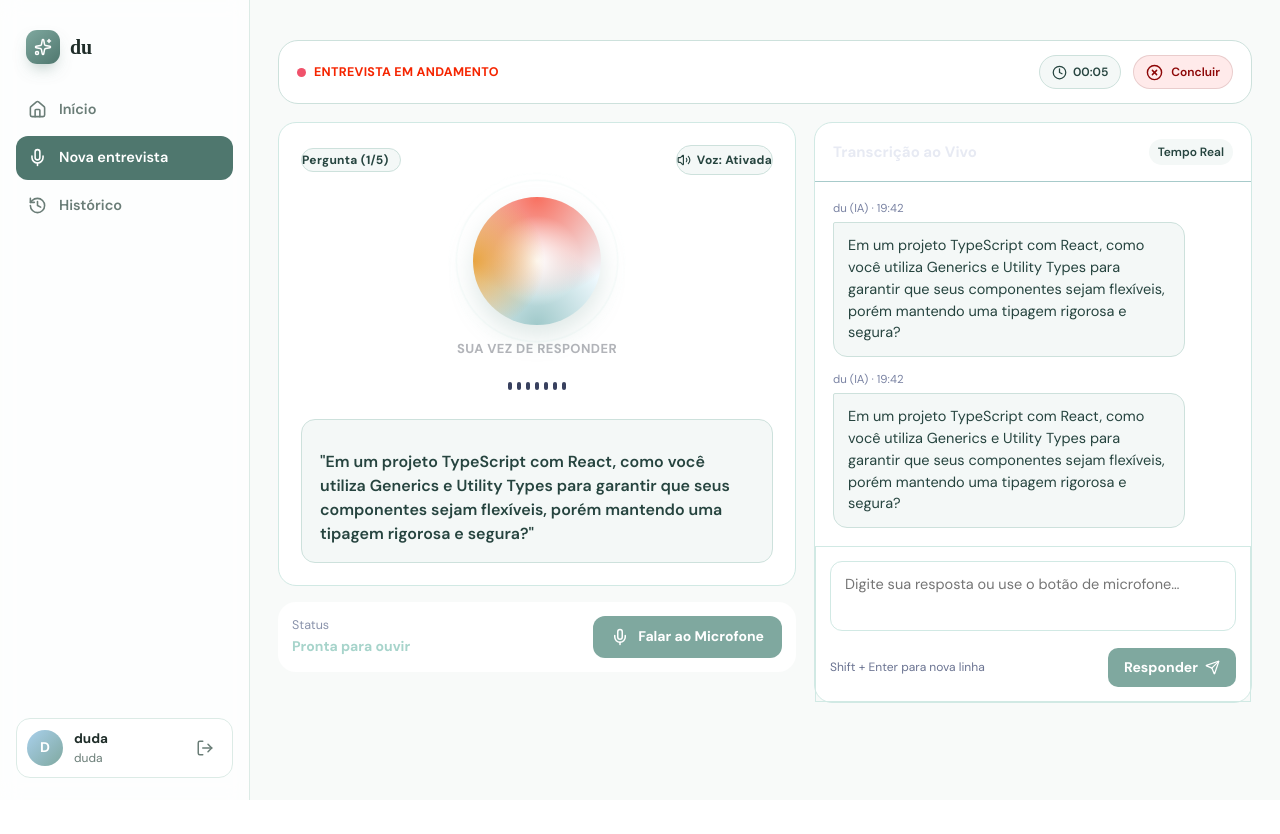
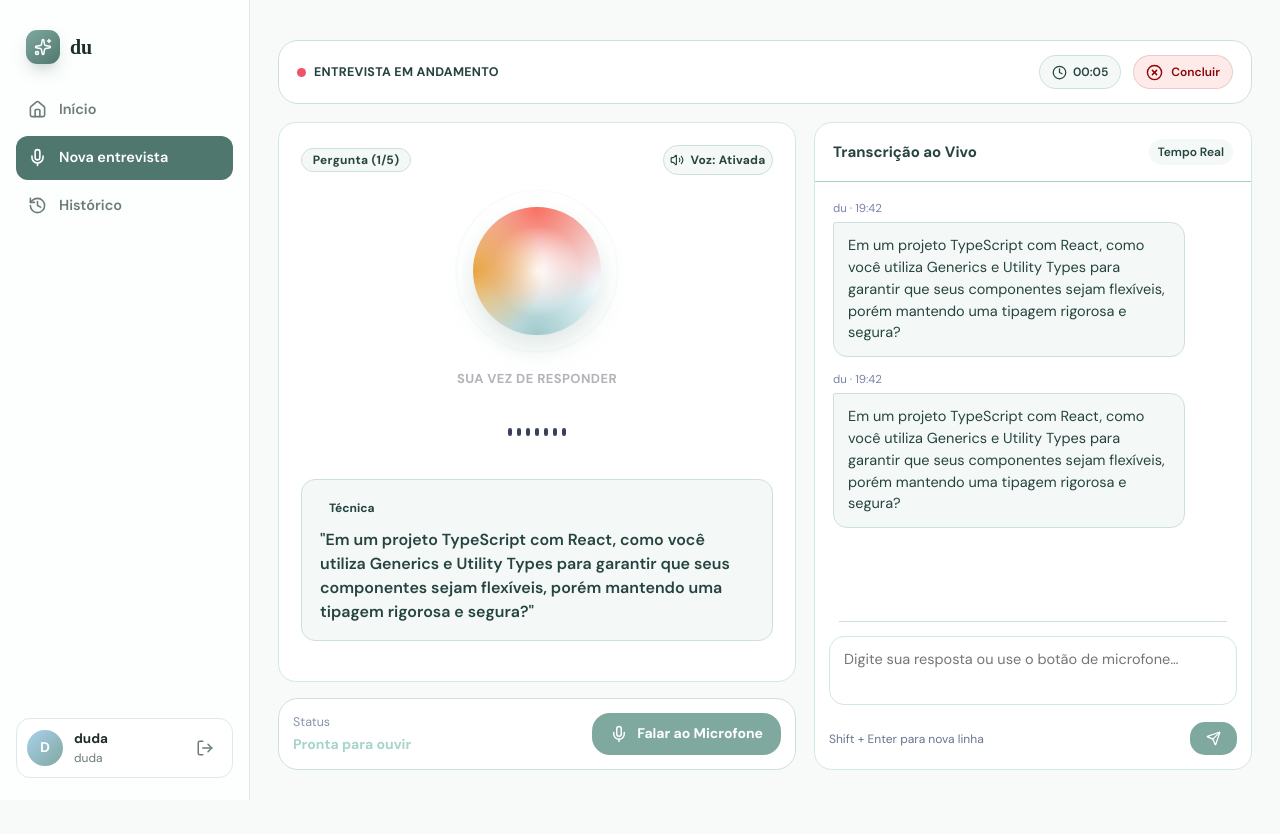
Before and after one commit to joaopaulotr/AEP-ESOFT6SA, a React (Vite) app in the folder frontend/: page /entrevista in a window 1280 px wide. Before the commit the page ends 800 px from the top, so only its background shows below. Built offline with nearby package versions, Linux system fonts and the light colour scheme; a web font is replaced by a local one.

Commit message:
atualizando waves

```diff
--- a/frontend/src/screens/InterviewScreen.jsx
+++ b/frontend/src/screens/InterviewScreen.jsx
@@ -140,7 +140,7 @@ export default function InterviewScreen() {
                             <div style={style.questionCard}>
                                 <div style={style.qHead}>
 
-                                    <span style={style.pergunta}>{atual.pergunta}</span>
+                                    <span style={style.tipo}>{atual.tipo}</span>
                                 </div>
                                 <p style={style.textoIA}>"{atual.texto}"</p>
                             </div>
@@ -164,8 +164,8 @@ export default function InterviewScreen() {
 
 
                     <div style={style.colRight}>
-                        <div style={style.transHead}>
-                            <span style={{ display: "flex", alignItems: "center", gap: 8, fontWeight: 700, color: "#e7eaf3", fontSize: 15 }}>
+                        <div style={style.transcricao}>
+                            <span style={{ display: "flex", alignItems: "center", gap: 8, fontWeight: 700, color: "#26443F", fontSize: 15 }}>
                                 Transcrição ao Vivo
                             </span>
                             <span style={style.pill}>Tempo Real</span>
@@ -175,14 +175,15 @@ export default function InterviewScreen() {
                             {transcricao.map((m, i) => (
                                 <div key={i} style={{ alignSelf: m.quem === "ia" ? "flex-start" : "flex-end", maxWidth: "88%" }}>
                                     <div style={style.msgMeta}>
-                                        {m.quem === "ia" ? `${INTERVIEWER} (IA)` : "Você"} · {m.hora}
+                                        {m.quem === "ia" ? `${INTERVIEWER} ` : "Você"} · {m.hora}
                                     </div>
                                     <div style={{ ...style.bubble, ...(m.quem === "voce" ? style.bubbleMe : {}) }}>{m.texto}</div>
                                 </div>
                             ))}
                         </div>
 
-                        <div style={style.compose}>
+                        <div style={style.tecladoCard}>
+                             <div style={style.linhaTopo} />
                             <textarea
                                 style={style.textarea}
                                 placeholder="Digite sua resposta ou use o botão de microfone…"
@@ -192,7 +193,7 @@ export default function InterviewScreen() {
                             />
                             <div style={style.composeFoot}>
                                 <span style={{ fontSize: 12, color: "#6a7391" }}>Shift + Enter para nova linha</span>
-                                <button style={style.responderBtn} onClick={() => responder()}>Responder <Send size={15} /></button>
+                                <button style={style.responderBtn} onClick={() => responder()}><Send size={15} /></button>
                             </div>
                         </div>
                     </div>
@@ -208,7 +209,7 @@ const CSS = `
 .online-dot{width:8px;height:8px;border-radius:50%;background:#38d39f}
 @keyframes pulseRed{0%{box-shadow:0 0 0 0 rgba(240,82,107,.6)}70%{box-shadow:0 0 0 8px rgba(240,82,107,0)}100%{box-shadow:0 0 0 0 rgba(240,82,107,0)}}
 .bar{width:4px;height:8px;border-radius:99px;background:#39415f}
-.bar.on{background:linear-gradient(#8b7bff,#5aa8ff);animation:wave .9s ease-in-out infinite}
+.bar.on{background:linear-gradient(#a0c9ca,#F87060);animation:wave .9s ease-in-out infinite}
 @keyframes wave{0%,100%{height:8px}50%{height:24px}}
 textarea:focus{outline:none;border-color:#6d5efc !important}
 `;
@@ -235,7 +236,7 @@ const style = {
         display: "inline-flex",
         alignItems: "center",
         gap: 8,
-        color: "#f52500",
+        color: "#26443F",
         fontWeight: 700,
         fontSize: 12.5,
         letterSpacing: .3,
@@ -282,7 +283,7 @@ const style = {
     },
     colLeft: {
         flex: "1 1 420px",
-        minWidth: 320,
+        minWidth: 380,
         display: "flex",
         flexDirection: "column",
         gap: 16,
@@ -302,6 +303,7 @@ const style = {
         borderRadius: 18,
         padding: 22,
         display: "flex",
+        minHeight: 560,
         flexDirection: "column",
         alignItems: "center",
         gap: 14,
@@ -327,6 +329,8 @@ const style = {
         background: "#F4F8F7",
         display: "inline-flex",
         alignItems: "center",
+        justifyContent: "center",
+        width: 110,
         height: 30,
         color: "#26443F",
         border: "1px solid #CDE1DC",
@@ -337,10 +341,10 @@ const style = {
         gap: 6,
     },
     avatarWrap: {
-        marginTop: 8,
+        marginTop: 18,
     },
     status: {
-        margin: 0,
+        marginTop: 20,
         color: "#b2b4b9",
         fontWeight: 700,
         fontSize: 13,
@@ -358,7 +362,7 @@ const style = {
         border: "1px solid #CDE1DC",
         borderRadius: 14,
         padding: "16px 18px",
-        marginTop: 6,
+        marginTop: 20,
         boxSizing: "border-box",
     },
     qHead: {
@@ -369,8 +373,9 @@ const style = {
     },
     perguntaNum: {
         background: "#F4F8F7",
-        width: 100,
+        width: 110,
         display: "inline-flex",
+        justifyContent: "center",
         alignItems: "center",
         height: 24,
         color: "#26443F",
@@ -381,28 +386,27 @@ const style = {
         letterSpacing: .3,
         gap: 6,
     },
-    pergunta: {
+    tipo: {
         fontSize: 12,
         fontWeight: 700,
         color: "#26443F",
-        background: "#F4F8F7",
+
         border: "1px solid #CDE1DC",
         border: "none",
-        borderRadius: 8,
+        borderRadius: 1,
         padding: "3px 9px",
     },
     textoIA: {
         margin: 0,
         color: "#26443F",
-
         fontSize: 16,
         lineHeight: 1.5,
         fontWeight: 600,
     },
     bottomBar: {
         background: "#ffffff",
-        border: "none",
-        borderRadius: 18,
+        border: "1px solid #CDE1DC",
+        borderRadius: 20,
         padding: 14,
         display: "flex",
         alignItems: "center",
@@ -415,15 +419,16 @@ const style = {
         gap: 9,
         color: "#fff",
         border: "none",
-        borderRadius: 12,
+        borderRadius: 18,
         padding: "12px 18px",
         fontWeight: 700,
         fontSize: 14,
         background: "#7fa89f",
         flexShrink: 0,
     },
-    transHead: {
+    transcricao: {
         display: "flex",
+        color: "#26443F",
         justifyContent: "space-between",
         alignItems: "center",
         padding: "16px 18px",
@@ -459,9 +464,17 @@ const style = {
         border: "1px solid #4a3f86",
         color: "#efeaff",
     },
-    compose: {
-        border: "1px solid #d1e9e4",
+    tecladoCard: {
+        border: "none",
         padding: 14,
+
+    },
+    linhaTopo: {
+        height: 1,
+        background: "#CDE1DC",
+        marginLeft: 10,
+        marginRight: 10,
+        marginBottom: 14,
     },
     textarea: {
         width: "100%",
@@ -469,7 +482,7 @@ const style = {
         resize: "none",
         background: "#ffffff",
         border: "1px solid #d1e9e4",
-        borderRadius: 12,
+        borderRadius: 15,
         padding: "12px 14px",
         color: "#e7eaf3",
         fontSize: 14.5,
@@ -489,7 +502,7 @@ const style = {
         background: "#7fa89f",
         color: "#fff",
         border: "none",
-        borderRadius: 10,
+        borderRadius: 15,
         padding: "9px 16px",
         fontWeight: 700,
         fontSize: 14,
```
Lines whose indentation alone changed are shown as unchanged.
